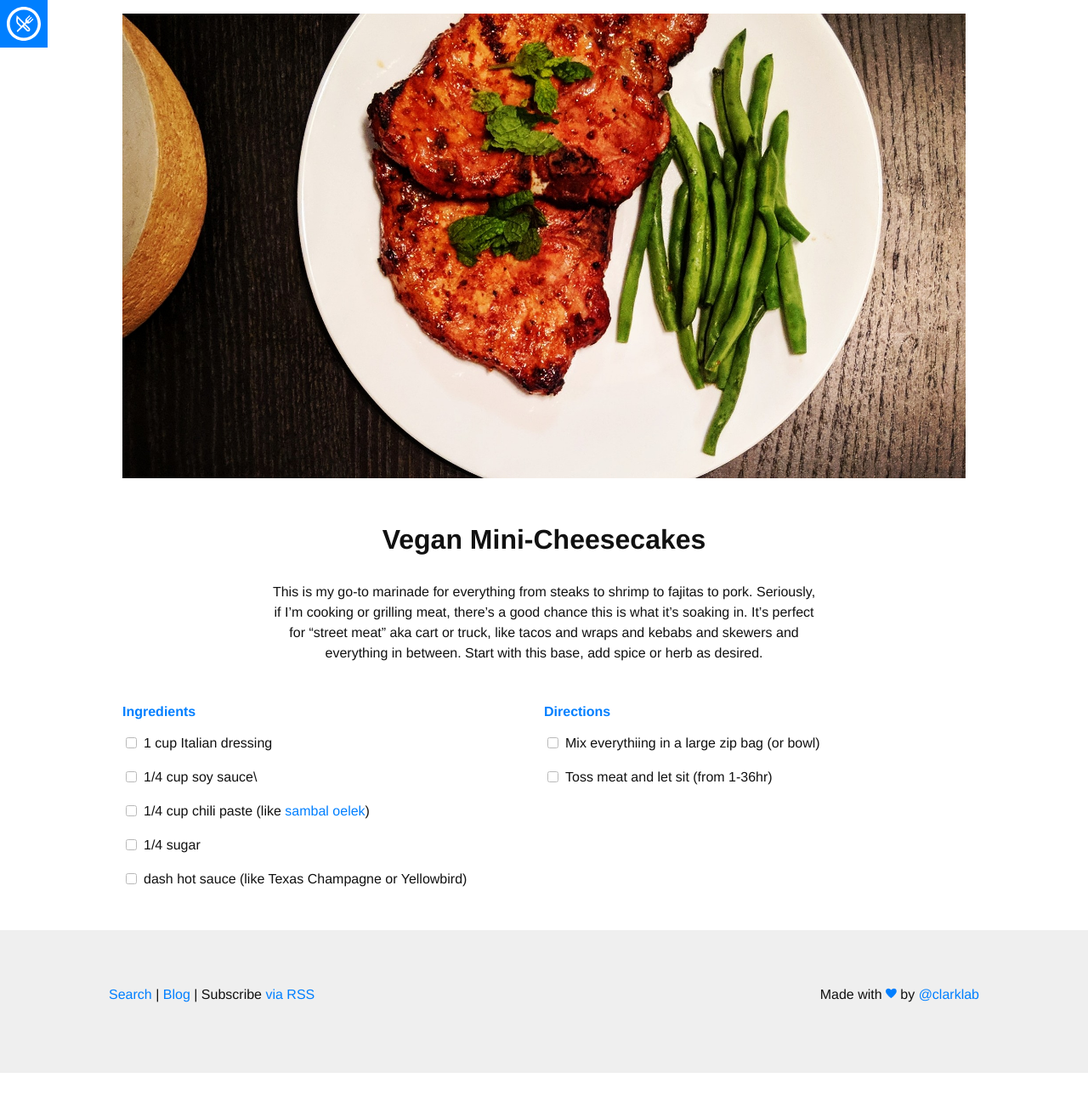
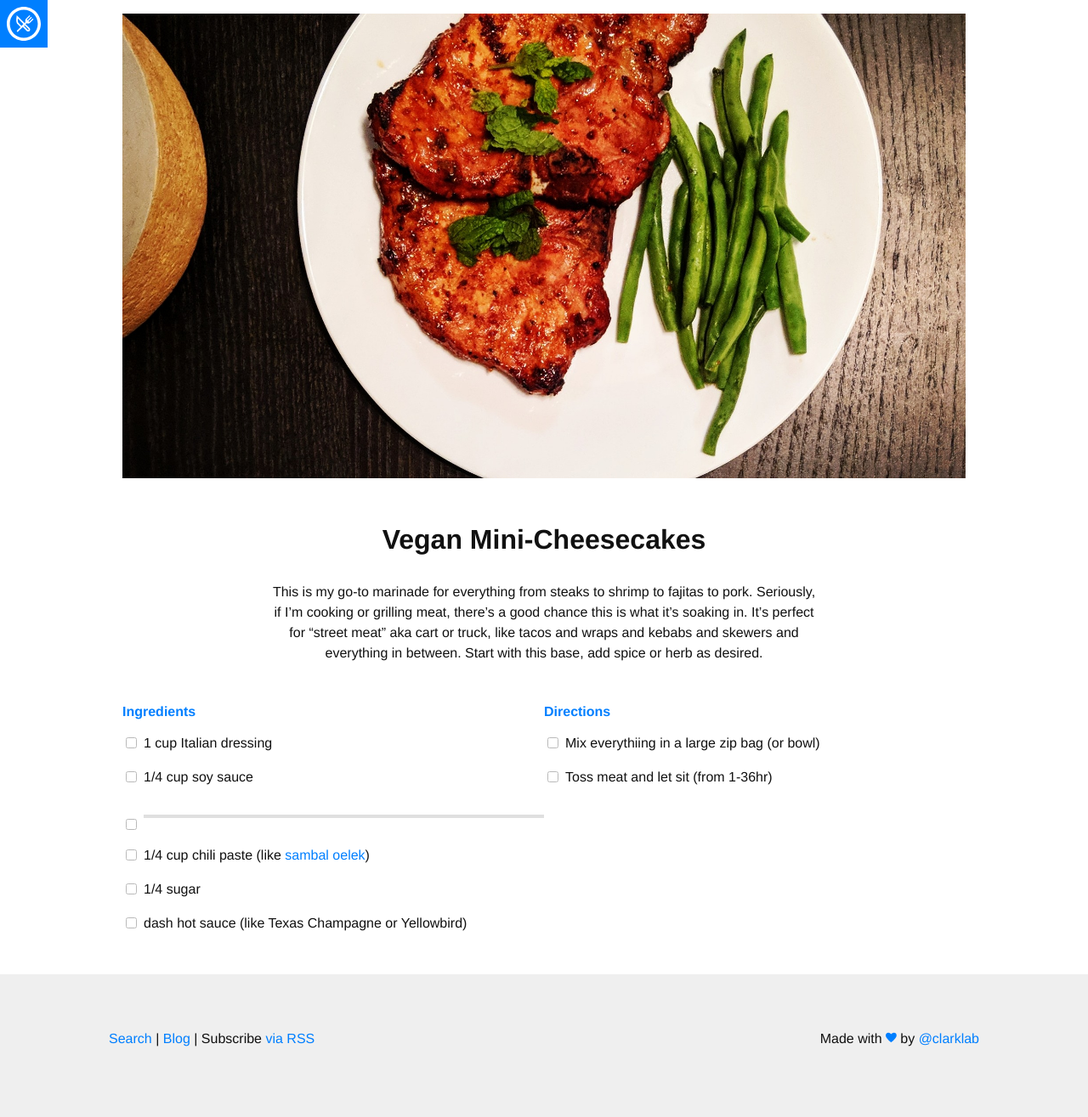
Before and after one commit to lynda365/lynda365.github.io, a Jekyll site: the page built from _recipes/vegan-mini-cheesecakes.md, in a window 1280 px wide. Shown: the whole page at 85% size. Built offline with Jekyll 4.4.1, drawn with Linux system fonts in a browser that asks for light colours; nearby versions of some CDN libraries; some web fonts are replaced; before the commit the page ends 1263 px from its top, so only the background shows below that.

```diff
--- a/_recipes/vegan-mini-cheesecakes.md
+++ b/_recipes/vegan-mini-cheesecakes.md
@@ -7,7 +7,8 @@ tags: vegan, dessert
 
 ingredients:
 - 1 cup Italian dressing
-- 1/4 cup soy sauce\
+- 1/4 cup soy sauce
+- ---
 - 1/4 cup chili paste (like [sambal oelek](https://amzn.to/2NuqquF))
 - 1/4 sugar
 - dash hot sauce (like Texas Champagne or Yellowbird)
```
